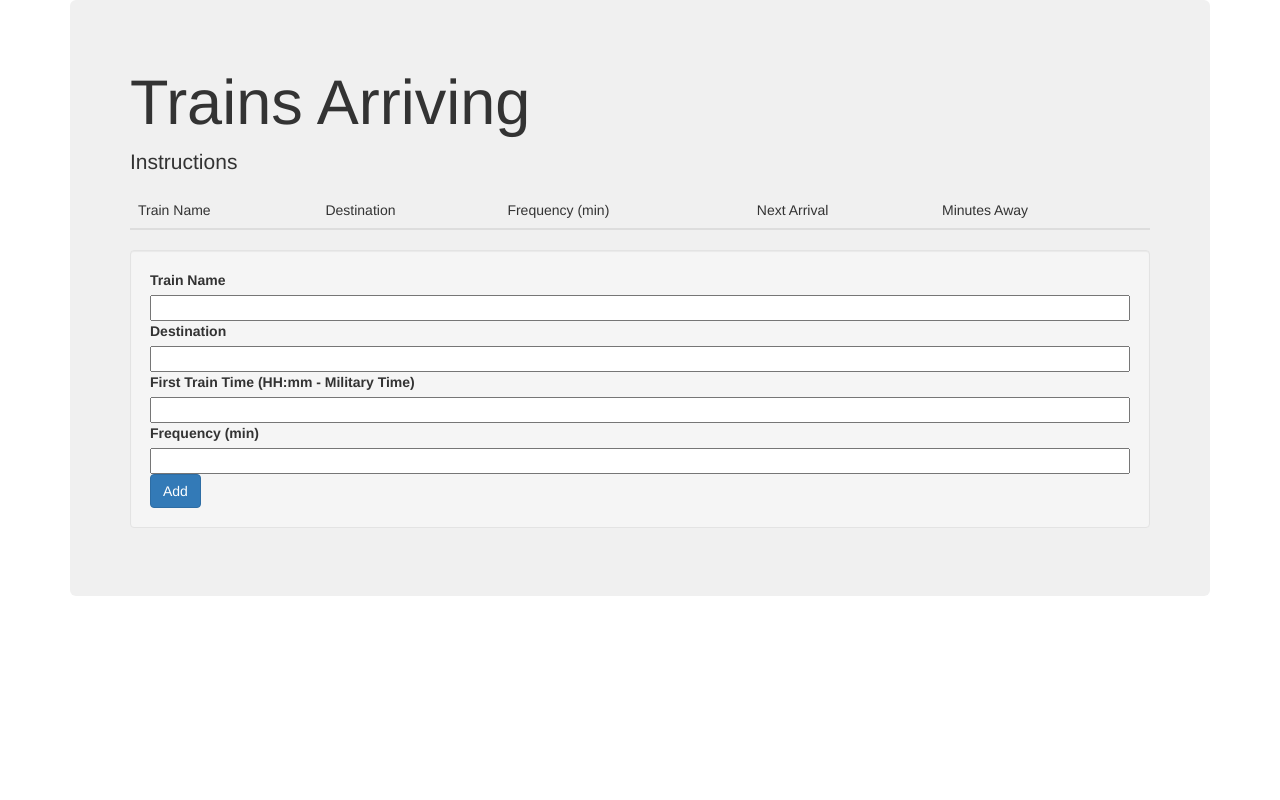
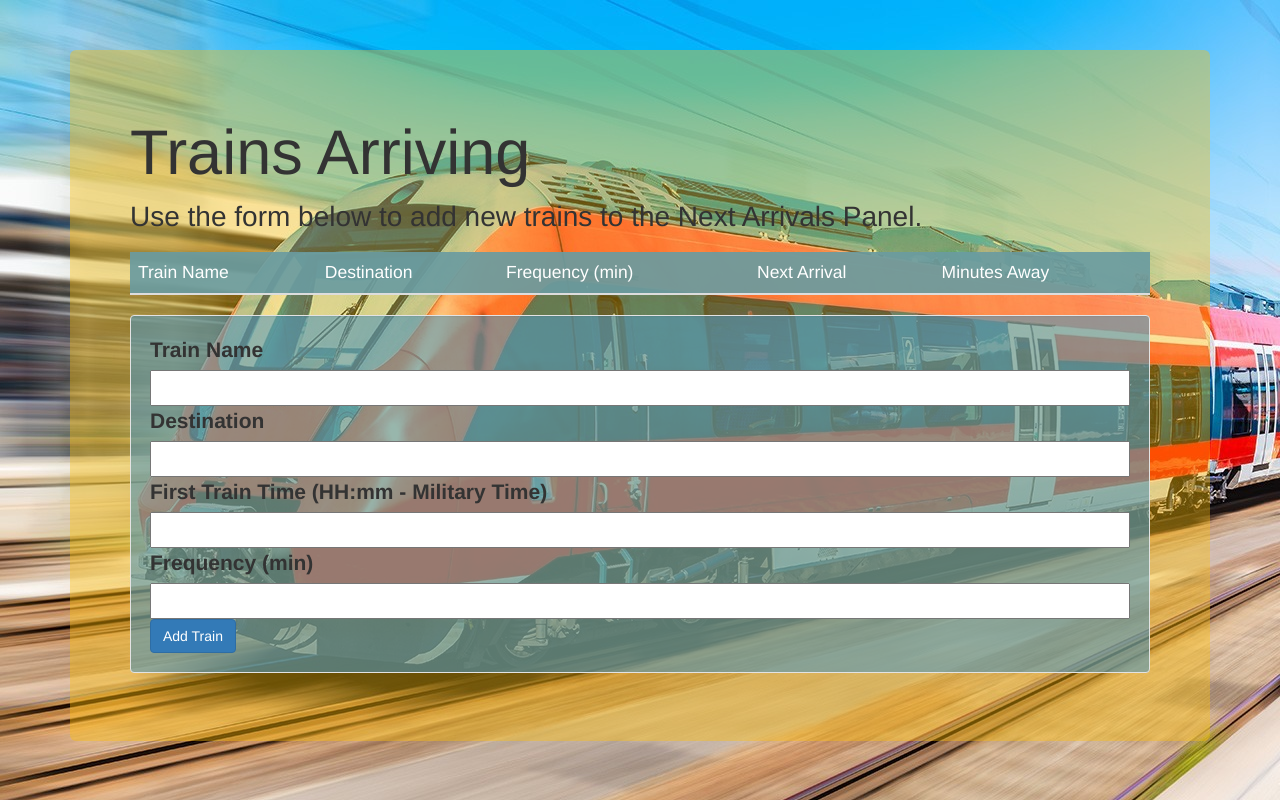
Before and after one commit to hmk7805/trainScheduler, a PHP site: page / in a window 1280 px wide. Run offline with PHP 8.4, Linux system fonts and the light colour scheme; lists and menus that the app fills with data are empty; some libraries are stand-ins or nearby versions.

Commit message:
styling changes made, functioning properly with no special additions

```diff
--- a/assets/css/style.css
+++ b/assets/css/style.css
@@ -1,13 +1,45 @@
 * {
 	box-sizing: border-box;
 }
+body{
+	background-image: url(../images/background.jpg);
+	background-repeat: no-repeat;
+    background-position: center top;
+    margin-top: 50px;
+    background-attachment: fixed;
+}
+.trainTable {
+	border: #FFFFFF;
+	border-width: 10px;
+	font-size: 1.25em;
+}
+#header {
+	background-color: rgba(255, 193, 7, 0.4);
+}
+#instruct {
+	font-size: 2em;
+}
+
+th, tr:nth-child(even){
+	background-color: rgba(84, 151, 183, 0.8);
+    color: #FFFFFF;
+
+}
+tr:nth-child(odd){
+	background-color: rgba(255, 193, 7, 0.6);
+    color: #FFFFFF;
+}
+#formView{
+	background-color: rgba(84, 151, 183, 0.6);
+}
+label {
+	font-size: 1.5em;
+}
 input {
 	width: 100%;
+	font-size: 1.5em;
+
 }
-table {
-	border: #FFFFFF;
-	border-width: 3px;
+button{
+
 }
-#header{
-	background-color: #F0F0F0
-}
--- a/index.html
+++ b/index.html
@@ -38,10 +38,10 @@
 <!-- Header -->
 	<div class = 'jumbotron' id = 'header'>
 		<h1>Trains Arriving</h1>
-		<p>Instructions</p>
+		<p id = 'instruct'>Use the form below to add new trains to the Next Arrivals Panel.</p>
 	<div>
 <!-- Current Train Schedule -->
-	<table class = 'table table-striped'>
+	<table class = 'table trainTable'>
 		<thead>
 		<tr>
 			<th>Train Name</th>
@@ -59,7 +59,7 @@
 <!-- Add Train Area -->
 
 	<div class = 'well content' id = 'formView'>
-		<form id = 'word-form'>
+		<form id = 'train-form'>
 			<label for="trainName">Train Name</label>
 			<input type="text" id="trainName"><br>
 			<label for="trainDest">Destination</label>
@@ -69,7 +69,7 @@
 			<label for="trainFreq">Frequency (min)</label>
 			<input type="text" id="trainFreq"><br>
 
-		    <button class = "btn btn-primary" id="addTrain">Add</button>
+		    <button class = "btn btn-primary">Add Train</button>
 		</form>
 	</div>
 
```
Also changed, not shown: assets/images/background.jpg (added).
